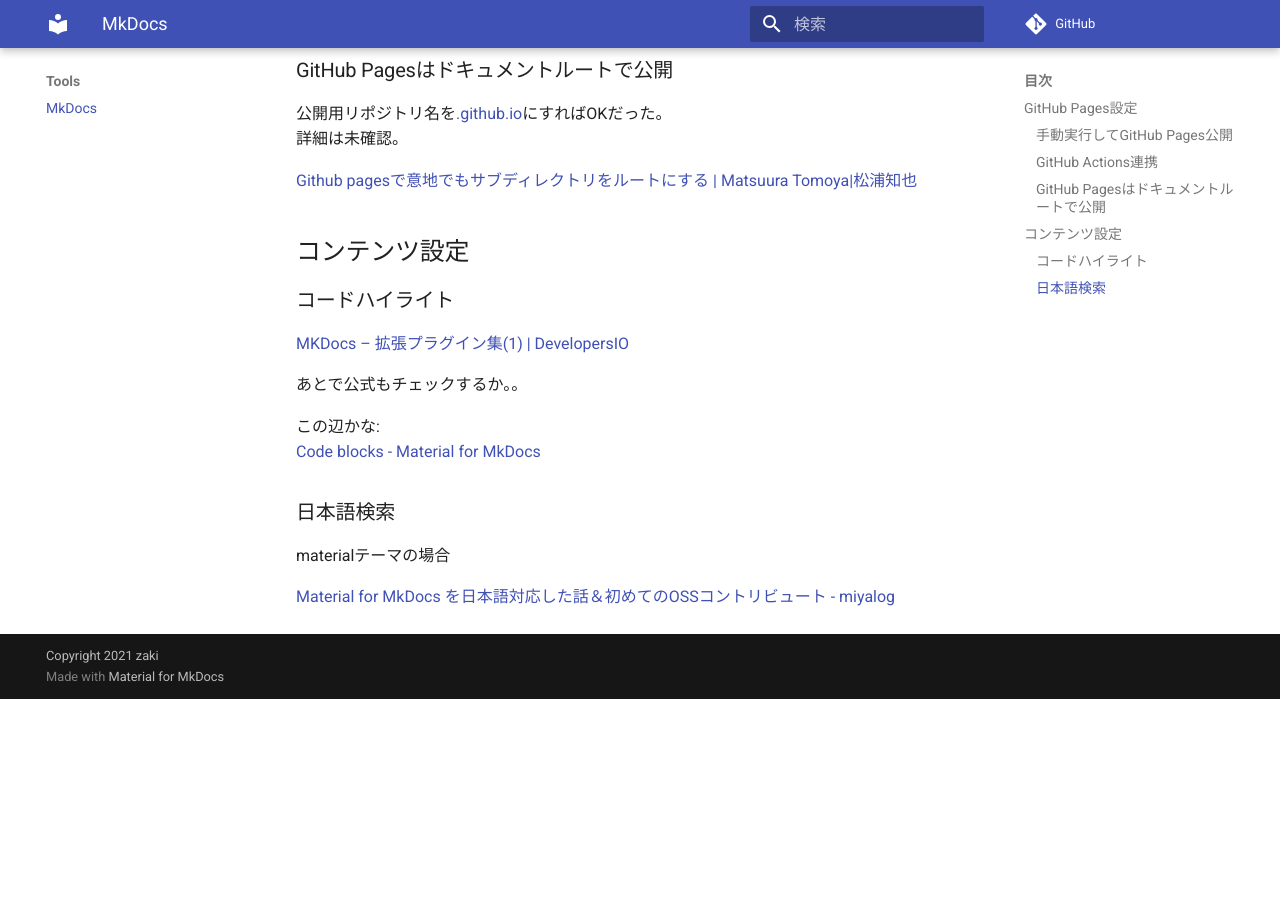
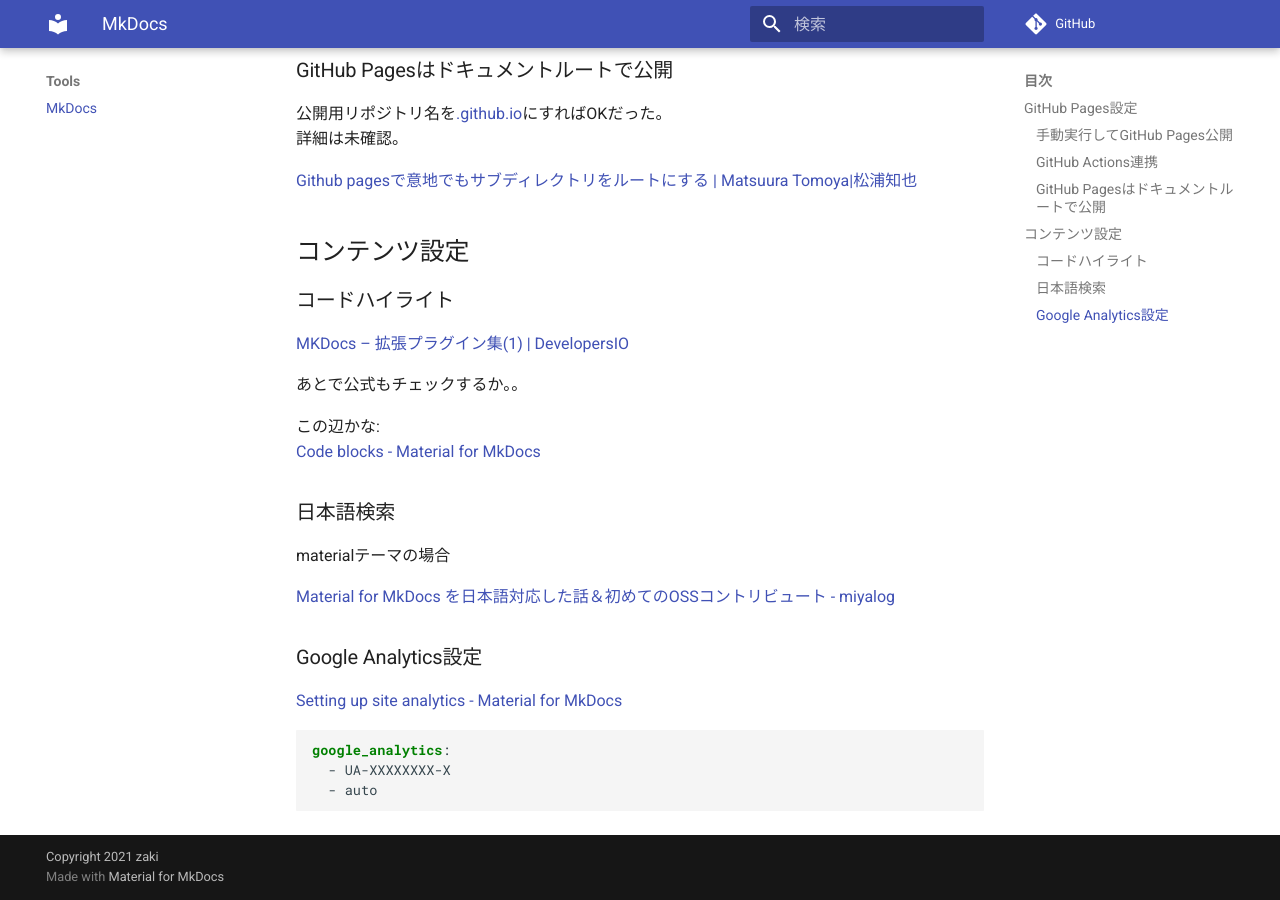
Before and after one commit to zaki-lknr/docs, an MkDocs documentation site: the page built from docs/Tools/mkdocs.md, in a window 1280 px wide and 900 px high, scrolled down 960 px. Built offline with MkDocs 1.6.1 and Material for MkDocs 9.7.7, drawn with Linux system fonts in a browser that asks for light colours; comment, search, counter and statistics services are not loaded; before the commit the page ends 1659 px from its top, so only the background shows below that.

Commit message:
add: Google Analytics設定

````diff
--- a/docs/Tools/mkdocs.md
+++ b/docs/Tools/mkdocs.md
@@ -54,3 +54,13 @@ https://zaki-lknr.github.io/pages/
 materialテーマの場合
 
 [Material for MkDocs を日本語対応した話＆初めてのOSSコントリビュート - miyalog](https://miyalog.hatenablog.jp/entry/2017-11-07_MkDocs_Material_Japanese_support)
+
+### Google Analytics設定
+
+[Setting up site analytics - Material for MkDocs](https://squidfunk.github.io/mkdocs-material/setup/setting-up-site-analytics/)
+
+```yaml
+google_analytics:
+  - UA-XXXXXXXX-X
+  - auto
+```
--- a/mkdocs.yml
+++ b/mkdocs.yml
@@ -22,3 +22,8 @@ markdown_extensions:
         noclasses: true
         pygments_style: emacs
         linenums: false
+
+# https://squidfunk.github.io/mkdocs-material/setup/setting-up-site-analytics/
+google_analytics:
+  - UA-199279483-2
+  - 'auto'
````
